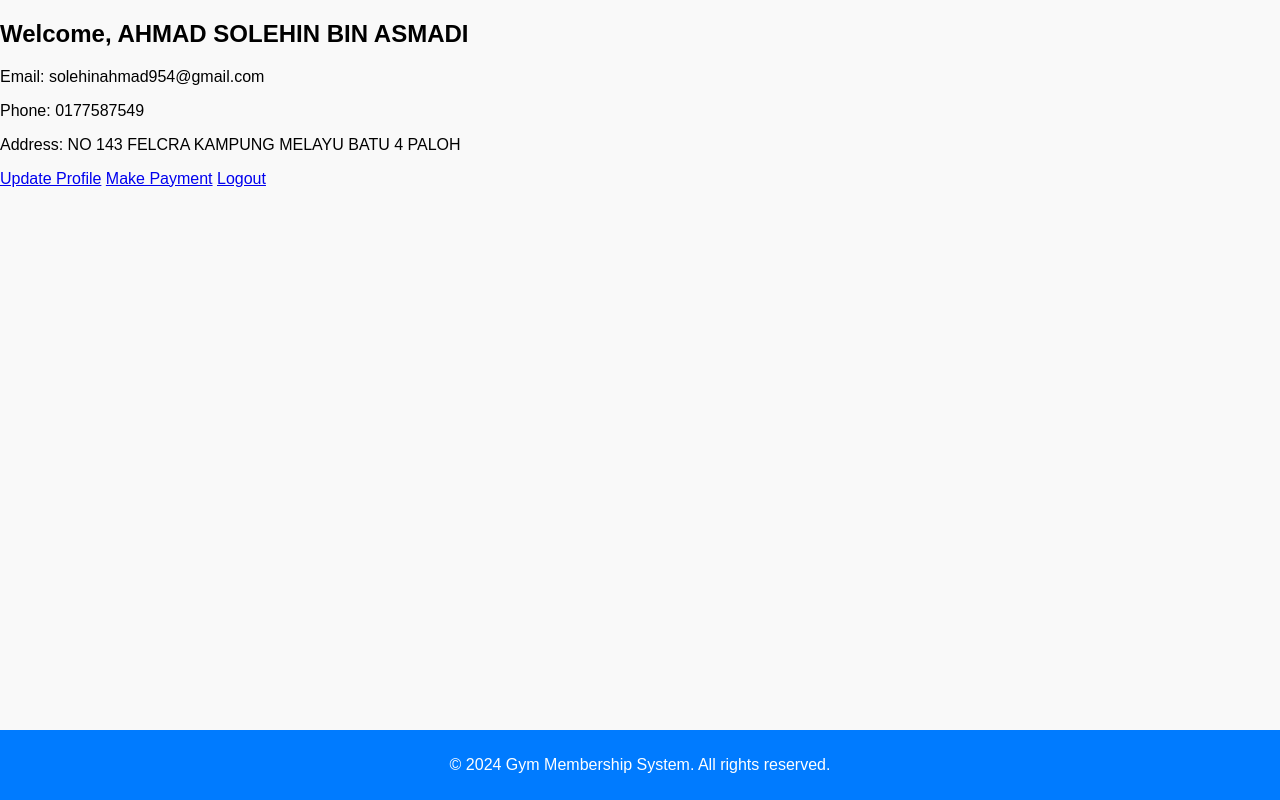
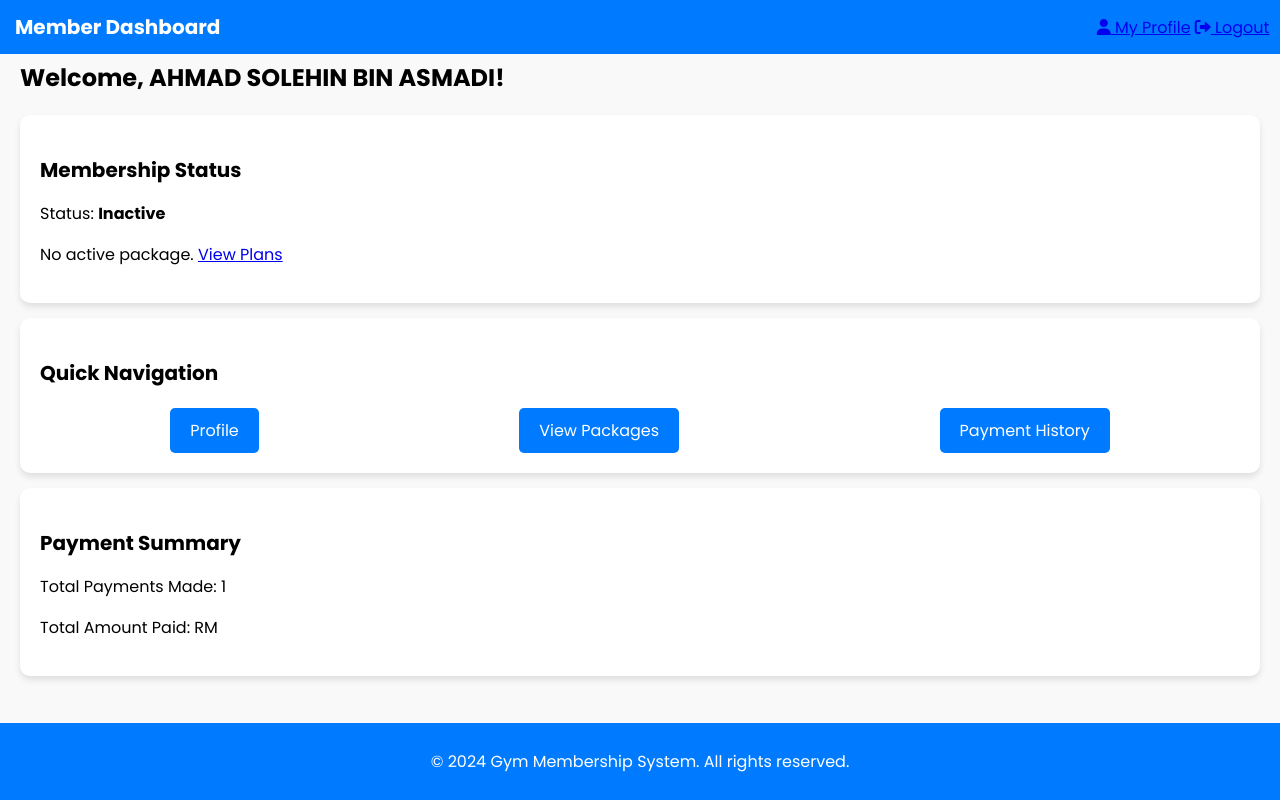
Before and after one commit to AbeSoll/gym_system, a PHP site: page /member/dashboard.php in a window 1280 px wide. Run offline with PHP 8.4, Linux system fonts and the light colour scheme; a user stored in the database is signed in; data comes from the database, SQL or seed files in the repository; both versions use the stored data as it was after the commit; data that the repository does not hold is empty.

Commit message:
Changes to be committed:
admin/dashboard.php
admin/payments.php
admin/view_members.php
auth/login.php
css/style.css
includes/header.php
member/dashboard.php
member/payment.php
member/profile.php
policy.php
sql/gym_membership.sql

```diff
--- a/admin/dashboard.php
+++ b/admin/dashboard.php
@@ -3,9 +3,9 @@
 session_start();
 
 // Redirect if the admin is not logged in
-if (!isset($_SESSION['admin_id'])) {
+if (!isset($_SESSION['role']) || $_SESSION['role'] !== 'admin') {
     header('Location: ../auth/login.php');
-    exit;
+    exit();
 }
 
 // Auto-update membership status based on the end_date
--- a/admin/payments.php
+++ b/admin/payments.php
@@ -2,11 +2,10 @@
 include '../includes/db.php';
 session_start();
 
-if (!isset($_SESSION['admin_id'])) {
+if (!isset($_SESSION['role']) || $_SESSION['role'] !== 'admin') {
     header('Location: ../auth/login.php');
-    exit;
+    exit();
 }
-
 // Pagination and sorting variables
 $search = isset($_GET['search']) ? $_GET['search'] : '';
 $status_filter = isset($_GET['status']) ? $_GET['status'] : '';
--- a/auth/login.php
+++ b/auth/login.php
@@ -24,6 +24,7 @@
             $stmt->fetch();
 
             if (password_verify($password, $hashed_password)) {
+                $_SESSION['role'] = 'admin';
                 $_SESSION['admin_id'] = $admin_id;
                 $login_success = true;
                 header("Location: /gym_system/admin/dashboard.php");
@@ -44,7 +45,8 @@
                 $stmt->fetch();
 
                 if (password_verify($password, $hashed_password)) {
-                    $_SESSION['user_id'] = $member_id;
+                    $_SESSION['role'] = 'member';
+                    $_SESSION['member_id'] = $member_id;
                     header("Location: /gym_system/member/dashboard.php");
                     exit();
                 } else {
@@ -66,6 +68,7 @@
     <title>Login</title>
     <link rel="stylesheet" href="../css/login.css">
     <link rel="stylesheet" href="../css/style.css">
+    <link href="https://fonts.googleapis.com/css2?family=Poppins:wght@400;500;600;700&display=swap" rel="stylesheet">
     <link rel="stylesheet" href="https://cdnjs.cloudflare.com/ajax/libs/font-awesome/6.0.0/css/all.min.css">
     <link rel="stylesheet" href="https://cdnjs.cloudflare.com/ajax/libs/font-awesome/5.15.4/css/all.min.css">
 </head>
--- a/css/style.css
+++ b/css/style.css
@@ -1,5 +1,5 @@
 body {
-    font-family: Arial, sans-serif;
+    font-family: Poppins, sans-serif;
     margin: 0;
     padding: 0;
     background-color: #f9f9f9;
@@ -24,12 +24,12 @@
     align-items: center;
     background-color: #007bff;
     color: white;
-    padding: 18px 15px;
+    padding: 12px 15px;
     z-index: 1000; /* Place navbar above other elements */
 }
 
 .navbar .logo {
-    font-size: 24px;
+    font-size: 20px;
     font-weight: bold;
     text-decoration: none;
     color: white;
@@ -45,7 +45,7 @@
 .nav-links li a {
     text-decoration: none;
     color: white;
-    font-size: 18px;
+    font-size: 17px;
     position: relative;
     transition: color 0.3s ease; /* Smooth color transition */
 }
--- a/includes/header.php
+++ b/includes/header.php
@@ -6,6 +6,7 @@
     <title>Gym Membership System</title>
     <link rel="stylesheet" href="/gym_system/css/style.css">
     <link rel="stylesheet" href="/gym_system/css/about.css">
+    <link href="https://fonts.googleapis.com/css2?family=Poppins:wght@400;500;600;700&display=swap" rel="stylesheet">
     <link rel="stylesheet" href="https://cdnjs.cloudflare.com/ajax/libs/font-awesome/6.0.0/css/all.min.css">
     <link rel="stylesheet" href="https://cdnjs.cloudflare.com/ajax/libs/font-awesome/5.15.4/css/all.min.css">
 </head>
--- a/member/dashboard.php
+++ b/member/dashboard.php
@@ -2,31 +2,118 @@
 include '../includes/db.php';
 session_start();
 
-if (!isset($_SESSION['user_id'])) {
+if (!isset($_SESSION['role']) || $_SESSION['role'] !== 'member') {
     header('Location: ../auth/login.php');
-    exit;
+    exit();
 }
+// Fetch member details
+$member_id = $_SESSION['member_id'];
+$member_query = $conn->query("SELECT * FROM members WHERE id = $member_id");
+$member = $member_query->fetch_assoc();
 
-$user_id = $_SESSION['user_id'];
-$result = $conn->query("SELECT * FROM members WHERE id='$user_id'");
-$user = $result->fetch_assoc();
+// Fetch active package details
+$package_query = $conn->query("
+    SELECT packages.name AS package_name, member_packages.start_date, member_packages.end_date
+    FROM member_packages
+    JOIN packages ON member_packages.package_id = packages.id
+    WHERE member_packages.member_id = $member_id AND member_packages.status = 'active'
+    LIMIT 1
+");
+$active_package = $package_query->fetch_assoc();
+
+// Fetch payment history count
+$payment_query = $conn->query("SELECT COUNT(*) AS total_payments FROM payments WHERE member_id = $member_id");
+$total_payments = $payment_query->fetch_assoc()['total_payments'];
 ?>
 <!DOCTYPE html>
-<html>
+<html lang="en">
 <head>
+    <meta charset="UTF-8">
+    <meta name="viewport" content="width=device-width, initial-scale=1.0">
     <title>Member Dashboard</title>
     <link rel="stylesheet" href="../css/style.css">
+    <link href="https://fonts.googleapis.com/css2?family=Poppins:wght@400;500;600;700&display=swap" rel="stylesheet">
+    <link rel="stylesheet" href="https://cdnjs.cloudflare.com/ajax/libs/font-awesome/6.0.0/css/all.min.css">
+    <style>
+        body{
+            font-family: 'Poppins', sans-serif;
+        }
+        .dashboard-container {
+            padding: 20px;
+        }
+        .card {
+            background: white;
+            padding: 20px;
+            margin: 15px 0;
+            box-shadow: 0 4px 6px rgba(0, 0, 0, 0.1);
+            border-radius: 10px;
+        }
+        .card h3 {
+            font-size: 20px;
+            margin-bottom: 10px;
+        }
+        .card p {
+            font-size: 16px;
+        }
+        .actions {
+            display: flex;
+            justify-content: space-around;
+            margin-top: 20px;
+        }
+        .actions a {
+            text-decoration: none;
+            padding: 10px 20px;
+            color: white;
+            background-color: #007bff;
+            border-radius: 5px;
+            transition: background-color 0.3s;
+        }
+        .actions a:hover {
+            background-color: #0056b3;
+        }
+    </style>
 </head>
 <body>
-    <div class="container">
-        <h2>Welcome, <?php echo $user['name']; ?></h2>
-        <p>Email: <?php echo $user['email']; ?></p>
-        <p>Phone: <?php echo $user['phone']; ?></p>
-        <p>Address: <?php echo $user['address']; ?></p>
-        <a href="profile.php" class="btn">Update Profile</a>
-        <a href="payment.php" class="btn">Make Payment</a>
-        <a href="../auth/logout.php" class="btn">Logout</a>
+<header>
+    <nav class="navbar">
+        <div class="navbar-left">
+            <a href="dashboard.php" class="logo">Member Dashboard</a>
+        </div>
+        <div class="profile">
+            <a href="profile.php"><i class="fas fa-user"></i> My Profile</a>
+            <a href="../auth/logout.php"><i class="fas fa-sign-out-alt"></i> Logout</a>
+        </div>
+    </nav>
+</header>
+<div class="dashboard-container">
+    <h2>Welcome, <?php echo $member['name']; ?>!</h2>
+    <div class="card">
+        <h3>Membership Status</h3>
+        <p>Status: <strong><?php echo ucfirst($member['status']); ?></strong></p>
+        <?php if ($active_package): ?>
+            <p>Package: <strong><?php echo $active_package['package_name']; ?></strong></p>
+            <p>Start Date: <?php echo $active_package['start_date']; ?></p>
+            <p>End Date: <?php echo $active_package['end_date']; ?></p>
+        <?php else: ?>
+            <p>No active package. <a href="package.php">View Plans</a></p>
+        <?php endif; ?>
     </div>
-    <?php include '../includes/footer.php'; ?>
+    <div class="card">
+        <h3>Quick Navigation</h3>
+        <div class="actions">
+            <a href="profile.php">Profile</a>
+            <a href="package.php">View Packages</a>
+            <a href="payment.php">Payment History</a>
+        </div>
+    </div>
+    <div class="card">
+        <h3>Payment Summary</h3>
+        <p>Total Payments Made: <?php echo $total_payments; ?></p>
+        <p>Total Amount Paid: RM<?php // Add logic to calculate total amount ?></p>
+    </div>
+</div>
+<footer>
+    <p>&copy; <?php echo date("Y"); ?> Gym Membership System. All rights reserved.</p>
+</footer>
 </body>
 </html>
--- a/member/payment.php
+++ b/member/payment.php
@@ -3,9 +3,9 @@
 session_start();
 
 // Check if user is logged in
-if (!isset($_SESSION['user_id'])) {
+if (!isset($_SESSION['role']) || $_SESSION['role'] !== 'member') {
     header('Location: ../auth/login.php');
-    exit;
+    exit();
 }
 
 $user_id = $_SESSION['user_id'];
--- a/member/profile.php
+++ b/member/profile.php
@@ -2,9 +2,9 @@
 include '../includes/db.php';
 session_start();
 
-if (!isset($_SESSION['user_id'])) {
+if (!isset($_SESSION['role']) || $_SESSION['role'] !== 'member') {
     header('Location: ../auth/login.php');
-    exit;
+    exit();
 }
 
 $user_id = $_SESSION['user_id'];
--- a/policy.php
+++ b/policy.php
@@ -5,6 +5,7 @@
     <meta name="viewport" content="width=device-width, initial-scale=1.0">
     <title>Policy</title>
     <link rel="stylesheet" href="css/style.css">
+    <link href="https://fonts.googleapis.com/css2?family=Poppins:wght@400;500;600;700&display=swap" rel="stylesheet">
     <link rel="stylesheet" href="https://cdnjs.cloudflare.com/ajax/libs/font-awesome/6.0.0/css/all.min.css">
     <link rel="stylesheet" href="https://cdnjs.cloudflare.com/ajax/libs/font-awesome/5.15.4/css/all.min.css">
     <style>
```
Also changed, not shown: admin/view_members.php (+12 -28 lines), sql/gym_membership.sql (+42 -3 lines).
